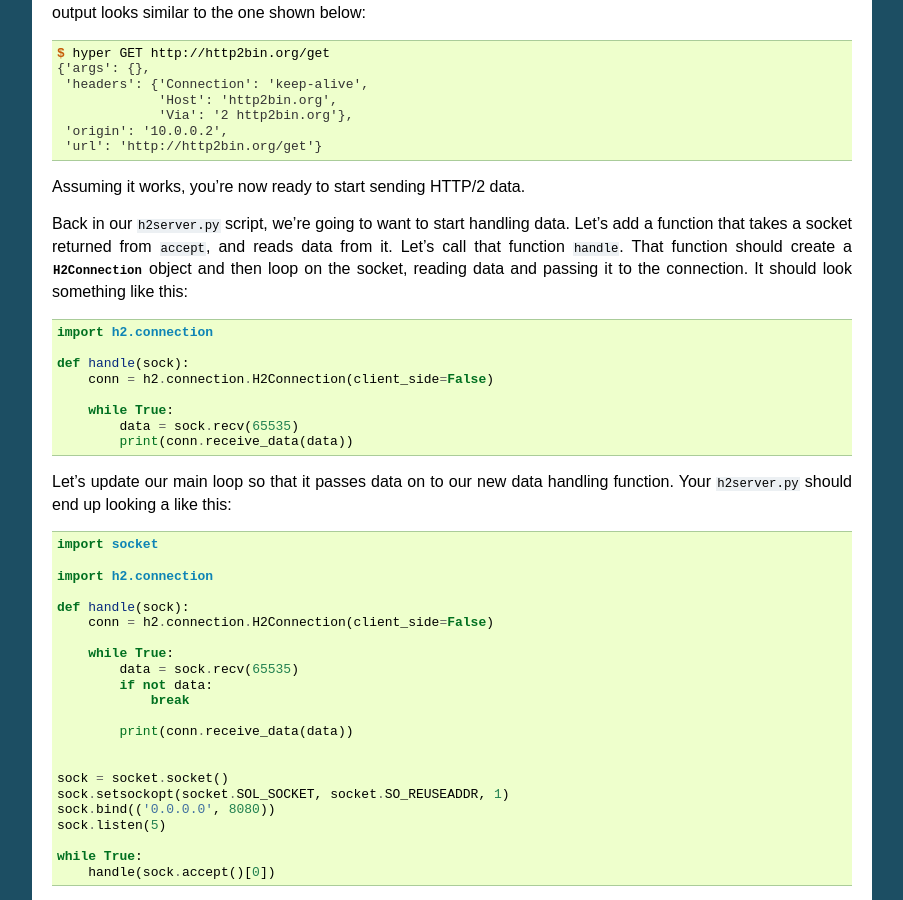
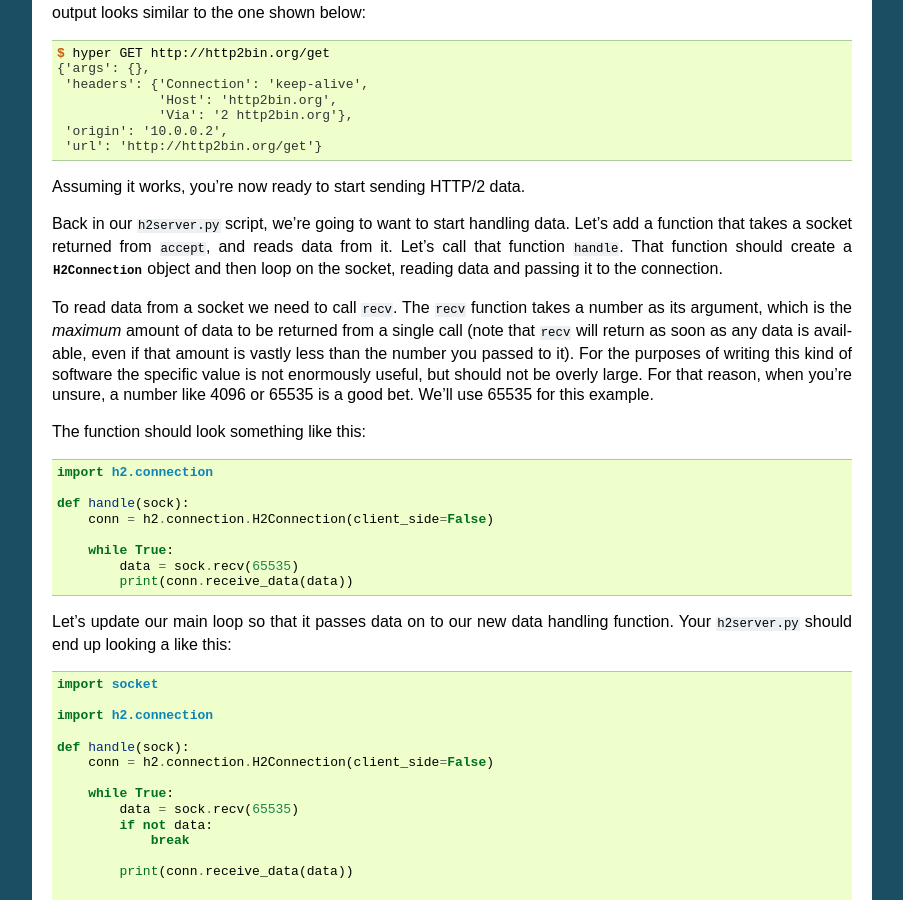
Before and after one commit to python-hyper/h2, a Sphinx documentation site: the page built from docs/source/basic-usage.rst, in a window 1280 px wide and 900 px high, scrolled down 3234 px. Shown: the whole window, without its empty margins (198-1101 px from the left). Built offline with Sphinx 7.4.7, drawn with Linux system fonts in a browser that asks for light colours.

Commit message:
Explain why we use 65535

```diff
--- a/docs/source/basic-usage.rst
+++ b/docs/source/basic-usage.rst
@@ -235,8 +235,18 @@ Back in our ``h2server.py`` script, we're going to want to start handling data.
 Let's add a function that takes a socket returned from ``accept``, and reads
 data from it. Let's call that function ``handle``. That function should create
 a :class:`H2Connection <h2.connection.H2Connection>` object and then loop on
-the socket, reading data and passing it to the connection. It should look
-something like this:
+the socket, reading data and passing it to the connection.
+
+To read data from a socket we need to call ``recv``. The ``recv`` function
+takes a number as its argument, which is the *maximum* amount of data to be
+returned from a single call (note that ``recv`` will return as soon as any data
+is available, even if that amount is vastly less than the number you passed to
+it). For the purposes of writing this kind of software the specific value is
+not enormously useful, but should not be overly large. For that reason, when
+you're unsure, a number like 4096 or 65535 is a good bet. We'll use 65535 for
+this example.
+
+The function should look something like this:
 
 .. code-block:: python
 
```
